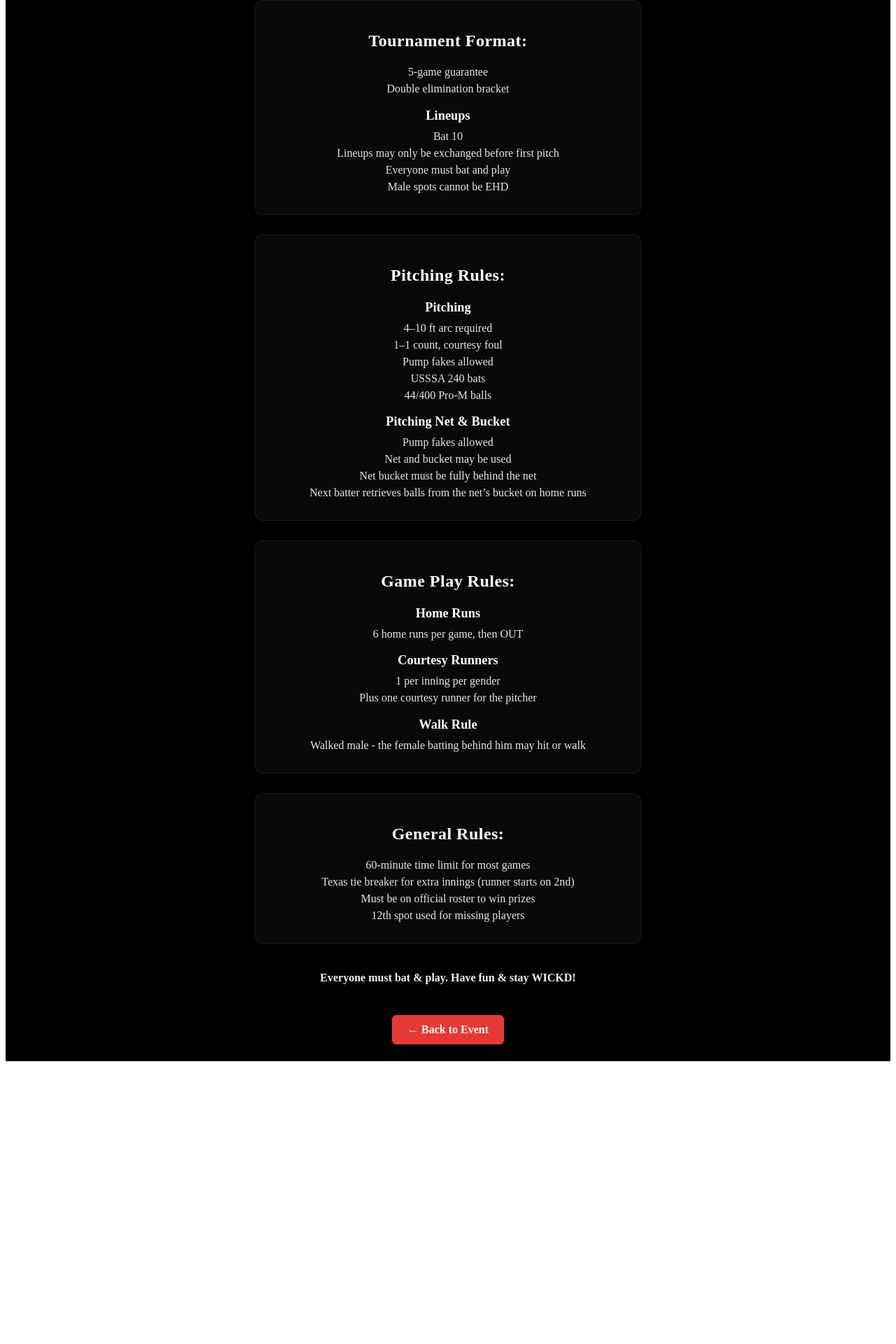
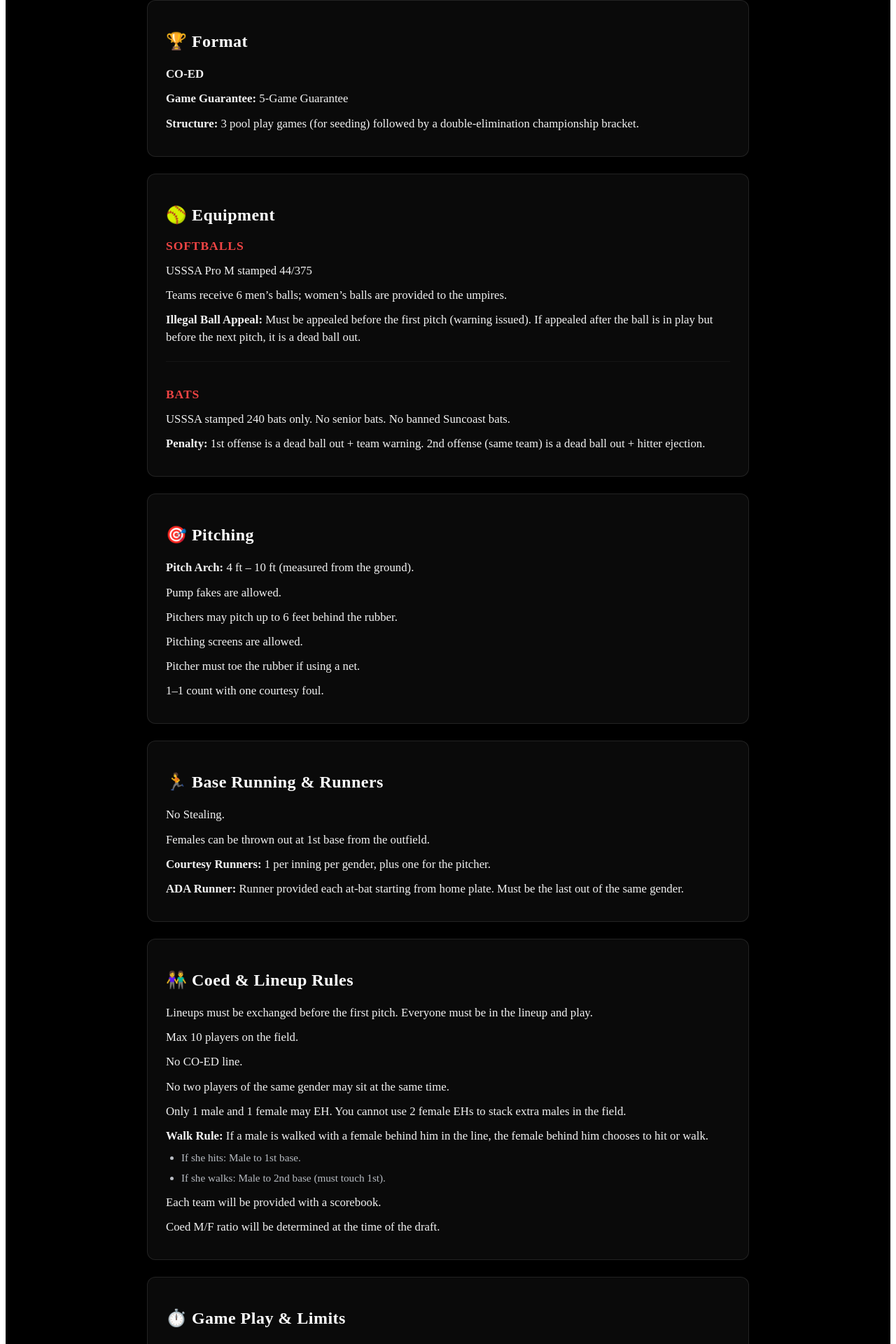
Before and after one commit to markhartley0929-netizen/SingleEventRegistration, a React (Vite) app: page /rules in a window 1280 px wide. Shown: the part 424-2344 px from the top of the page at 70% size. Before the commit the page ends 1948 px from the top, so only its background shows below. Built offline with nearby package versions, Linux system fonts and the light colour scheme.

Commit message:
Updating rules and rule css

```diff
--- a/src/pages/RulesPage.css
+++ b/src/pages/RulesPage.css
@@ -1,5 +1,7 @@
 .rules-hero {
   max-width: 860px;
+  margin: 0 auto;
+  padding: 0 15px;
 }
 
 /* Container */
@@ -7,35 +9,46 @@
   margin-top: 36px;
   display: flex;
   flex-direction: column;
-  gap: 28px;
+  gap: 24px; /* Slightly tighter gap for mobile flow */
+  text-align: left; /* Ensures rules are easy to read */
 }
 
 /* Subtle card styling */
 .rules-card {
   padding: 24px 26px;
   border-radius: 12px;
-  background: rgba(255, 255, 255, 0.03);
-  border: 1px solid rgba(255, 255, 255, 0.08);
+  background: rgba(255, 255, 255, 0.04);
+  border: 1px solid rgba(255, 255, 255, 0.1);
+  box-shadow: 0 4px 15px rgba(0, 0, 0, 0.2);
 }
 
-/* Card titles — PRIMARY */
+/* Card titles — PRIMARY (Format, Equipment, etc.) */
 .rules-card h2 {
-  margin-bottom: 22px;
+  margin-bottom: 20px;
   font-size: 1.5rem;
   font-weight: 800;
   letter-spacing: 0.02em;
+  color: #ffffff;
+  display: flex;
+  align-items: center;
+  gap: 10px;
 }
 
 /* Rule blocks inside cards */
 .rules-block + .rules-block {
-  margin-top: 18px;
+  margin-top: 22px;
+  padding-top: 18px;
+  border-top: 1px solid rgba(255, 255, 255, 0.05);
 }
 
-/* Section titles — SECONDARY */
+/* Section titles — SECONDARY (Softballs, Bats, Injuries) */
 .rules-block h3 {
-  margin-bottom: 10px;
-  font-size: 1.15rem;
+  margin-bottom: 12px;
+  font-size: 1.1rem;
   font-weight: 700;
+  color: #ef4444; /* WICKD Red accent */
+  text-transform: uppercase;
+  letter-spacing: 0.05em;
 }
 
 /* Lists */
@@ -46,39 +59,90 @@
 }
 
 .rules-block li {
+  margin-bottom: 10px; /* More breathing room for fat-finger scrolling */
+  line-height: 1.5;
+  opacity: 0.95;
+  font-size: 1.05rem;
+}
+
+/* Nested Lists (Walk Rule / Run Rules) */
+.rules-block ul ul {
+  list-style: disc;
+  padding-left: 22px;
+  margin-top: 8px;
+  margin-bottom: 8px;
+}
+
+.rules-block ul ul li {
+  font-size: 0.95rem;
   margin-bottom: 6px;
-  opacity: 0.9;
+  opacity: 0.85;
+  color: #e2e8f0;
+}
+
+/* Bold text for emphasis */
+.rules-block li strong {
+  color: #ffffff;
+  font-weight: 700;
 }
 
 /* Footer */
 .rules-footer {
-  margin-top: 12px;
+  margin: 20px 0;
   text-align: center;
   font-weight: 600;
-  opacity: 0.95;
+  font-size: 1.1rem;
 }
 
-/* Back button — MATCH HOME PAGE PRIMARY BUTTON */
+.rules-footer strong {
+  color: #ef4444;
+}
+
+/* Back button */
 .rules-back {
   align-self: center;
-  background: #ef4444;        /* same red as Register Now */
+  background: #ef4444;
   color: #ffffff;
   border: none;
-  padding: 12px 22px;
-  border-radius: 6px;
-  font-weight: 600;
+  padding: 14px 28px; /* Slightly larger for easier tapping */
+  border-radius: 8px;
+  font-weight: 700;
   text-decoration: none;
-  transition: background 0.2s ease, transform 0.15s ease;
+  transition: all 0.2s ease;
+  text-transform: uppercase;
+  letter-spacing: 0.03em;
+  margin-bottom: 40px;
 }
 
 .rules-back:hover {
-  background: #dc2626;        /* darker red on hover */
-  transform: translateY(-1px);
+  background: #dc2626;
+  transform: translateY(-2px);
 }
 
-/* Mobile tuning */
+/* Mobile Tuning (Mainly for Phones) */
 @media (max-width: 768px) {
+  .rules-hero {
+    padding: 0 10px;
+  }
+
+  .rules-hero h1 {
+    font-size: 1.75rem; /* Prevents title from wrapping weirdly */
+  }
+
   .rules-card {
-    padding: 20px;
+    padding: 18px;
+    border-radius: 8px;
+  }
+
+  .rules-card h2 {
+    font-size: 1.3rem;
+  }
+
+  .rules-block li {
+    font-size: 1rem; /* Slightly smaller text for smaller screens */
+  }
+
+  .rules-container {
+    gap: 16px;
   }
 }
--- a/src/pages/RulesPage.tsx
+++ b/src/pages/RulesPage.tsx
@@ -18,107 +18,163 @@ export default function RulesPage() {
 
         <div className="rules-container">
 
-          {/* GROUP 1 — TOURNAMENT FORMAT */}
+          {/* 🏆 FORMAT */}
           <div className="rules-card">
-            <h2>Tournament Format:</h2>
-
+            <h2>🏆 Format</h2>
             <div className="rules-block">
-
               <ul>
-                <li>5-game guarantee</li>
-                <li>Double elimination bracket</li>
-              </ul>
-            </div>
-
-            <div className="rules-block">
-              <h3>Lineups</h3>
-              <ul>
-                <li>Bat 10</li>
-                <li>Lineups may only be exchanged before first pitch</li>
-                <li>Everyone must bat and play</li>
-                <li>Male spots cannot be EHD</li>
-              </ul>
-            </div>
-          </div>
-
-          {/* GROUP 2 — PITCHING */}
-          <div className="rules-card">
-            <h2>Pitching Rules:</h2>
-
-            <div className="rules-block">
-              <h3>Pitching</h3>
-              <ul>
-                <li>4–10 ft arc required</li>
-                <li>1–1 count, courtesy foul</li>
-                <li>Pump fakes allowed</li>
-                <li>USSSA 240 bats</li>
-                <li>44/400 Pro-M balls</li>
-              </ul>
-            </div>
-
-            <div className="rules-block">
-              <h3>Pitching Net & Bucket</h3>
-              <ul>
-                <li>Pump fakes allowed</li>
-                <li>Net and bucket may be used</li>
-                <li>Net bucket must be fully behind the net</li>
+                <li><strong>CO-ED</strong></li>
+                <li><strong>Game Guarantee:</strong> 5-Game Guarantee</li>
                 <li>
-                  Next batter retrieves balls from the net’s bucket on home runs
+                  <strong>Structure:</strong> 3 pool play games (for seeding) followed by a double-elimination championship bracket.
                 </li>
               </ul>
             </div>
           </div>
 
-          {/* GROUP 3 — GAME PLAY */}
+          {/* 🥎 EQUIPMENT */}
           <div className="rules-card">
-            <h2>Game Play Rules:</h2>
-
+            <h2>🥎 Equipment</h2>
             <div className="rules-block">
-              <h3>Home Runs</h3>
+              <h3>Softballs</h3>
               <ul>
-                <li>6 home runs per game, then OUT</li>
+                <li>USSSA Pro M stamped 44/375</li>
+                <li>Teams receive 6 men’s balls; women’s balls are provided to the umpires.</li>
+                <li>
+                  <strong>Illegal Ball Appeal:</strong> Must be appealed before the first pitch (warning issued).
+                  If appealed after the ball is in play but before the next pitch, it is a dead ball out.
+                </li>
               </ul>
             </div>
-
             <div className="rules-block">
-              <h3>Courtesy Runners</h3>
+              <h3>Bats</h3>
               <ul>
-                <li>1 per inning per gender</li>
-                <li>Plus one courtesy runner for the pitcher</li>
-              </ul>
-            </div>
-
-            <div className="rules-block">
-              <h3>Walk Rule</h3>
-              <ul>
+                <li>USSSA stamped 240 bats only. No senior bats. No banned Suncoast bats.</li>
                 <li>
-                  Walked male - the female batting behind him may hit or walk
+                  <strong>Penalty:</strong> 1st offense is a dead ball out + team warning.
+                  2nd offense (same team) is a dead ball out + hitter ejection.
                 </li>
               </ul>
             </div>
           </div>
 
-          {/* GROUP 4 — GENERAL */}
+          {/* 🎯 PITCHING */}
           <div className="rules-card">
-            <h2>General Rules:</h2>
-
+            <h2>🎯 Pitching</h2>
             <div className="rules-block">
               <ul>
-                <li>60-minute time limit for most games</li>
+                <li><strong>Pitch Arch:</strong> 4 ft – 10 ft (measured from the ground).</li>
+                <li>Pump fakes are allowed.</li>
+                <li>Pitchers may pitch up to 6 feet behind the rubber.</li>
+                <li>Pitching screens are allowed.</li>
+                <li>Pitcher must toe the rubber if using a net.</li>
+                <li>1–1 count with one courtesy foul.</li>
+              </ul>
+            </div>
+          </div>
+
+          {/* 🏃 BASE RUNNING */}
+          <div className="rules-card">
+            <h2>🏃 Base Running & Runners</h2>
+            <div className="rules-block">
+              <ul>
+                <li>No Stealing.</li>
+                <li>Females can be thrown out at 1st base from the outfield.</li>
+                <li><strong>Courtesy Runners:</strong> 1 per inning per gender, plus one for the pitcher.</li>
                 <li>
-                  Texas tie breaker for extra innings (runner starts on 2nd)
+                  <strong>ADA Runner:</strong> Runner provided each at-bat starting from home plate.
+                  Must be the last out of the same gender.
                 </li>
-                <li>Must be on official roster to win prizes</li>
-                <li>12th spot used for missing players</li>
+              </ul>
+            </div>
+          </div>
+
+          {/* 👫 COED & LINEUP */}
+          <div className="rules-card">
+            <h2>👫 Coed & Lineup Rules</h2>
+            <div className="rules-block">
+              <ul>
+                <li>Lineups must be exchanged before the first pitch. Everyone must be in the lineup and play.</li>
+                <li>Max 10 players on the field.</li>
+                <li>No CO-ED line.</li>
+                <li>No two players of the same gender may sit at the same time.</li>
+                <li>Only 1 male and 1 female may EH. You cannot use 2 female EHs to stack extra males in the field.</li>
+                <li>
+                  <strong>Walk Rule:</strong> If a male is walked with a female behind him in the line, the female behind him chooses to hit or walk.
+                  <ul>
+                    <li>If she hits: Male to 1st base.</li>
+                    <li>If she walks: Male to 2nd base (must touch 1st).</li>
+                  </ul>
+                </li>
+                <li>Each team will be provided with a scorebook.</li>
+                <li>Coed M/F ratio will be determined at the time of the draft.</li>
+              </ul>
+            </div>
+          </div>
+
+          {/* ⏱️ GAME PLAY */}
+          <div className="rules-card">
+            <h2>⏱️ Game Play & Limits</h2>
+            <div className="rules-block">
+              <ul>
+                <li><strong>Home Runs:</strong> 6 then an out.</li>
+                <li><strong>Time Limits:</strong> 60-minute "Drop Dead" game time for pool play.</li>
+                <li>60-minute limit "finish the inning" for Bracket, Championship, and "IF" games.</li>
+                <li><strong>Run Rules:</strong>
+                  <ul>
+                    <li>20 runs after 3 innings</li>
+                    <li>15 runs after 4 innings</li>
+                    <li>10 runs after 5 innings</li>
+                  </ul>
+                </li>
+                <li><strong>Extra Innings:</strong> Texas Tie Breaker (last recorded out starts at second base).</li>
+              </ul>
+            </div>
+          </div>
+
+          {/* ⚠️ ROSTERS & DISCIPLINE */}
+          <div className="rules-card">
+            <h2>⚠️ Rosters, Discipline & Injuries</h2>
+            <div className="rules-block">
+              <h3>Injuries</h3>
+              <ul>
+                <li>First missed at-bat is an out. If the player cannot continue to hit that game, subsequent at bats will be skipped without penalty.</li>
+                <li>If the player wishes to stay in the game and continue to play, their at-bat will remain an out if they cannot physically take the at-bat.</li>
+                <li>A player who cannot bat, cannot continue in playing the tournament.</li>
+              </ul>
+            </div>
+            <div className="rules-block">
+              <h3>Ejections & No-Shows</h3>
+              <ul>
+                <li><strong>Ejections:</strong> Result in an automatic out in that lineup spot for the remainder of the game.</li>
+                <li>The Tournament Director will determine further eligibility. Ejected players are ineligible for prizes.</li>
+                <li><strong>No-Shows:</strong> If a player is missing by the end of Game 1 with no contact, they are removed from the tournament.</li>
+                <li>If the player has been contacted but will be late, their team can choose to add them as the 12th player.</li>
+                <li>If not there by the time of their at-bat, the team can choose to remove them.</li>
+                <li>Removed players are ineligible for prize package distribution.</li>
+                <li>No roster additions unless approved by tournament director.</li>
+                <li>If a player drops within 1 week, director will attempt to fill from the waitlist.</li>
+              </ul>
+            </div>
+          </div>
+
+          {/* 🏆 PRIZES & ⛈️ WEATHER */}
+          <div className="rules-card">
+            <h2>🏆 Prizes & ⛈️ Weather</h2>
+            <div className="rules-block">
+              <ul>
+                <li><strong>Prizes:</strong> Must be on official roster to receive prizes.</li>
+                <li><strong>Weather:</strong> The Director reserves the right to modify game formats (1-pitch, shortened times) due to weather.</li>
+                <li><strong>Refunds:</strong> No refunds are issued after pool play begins.</li>
+                <li>If cancelled during bracket play, prizes are awarded to the top 2 remaining teams based on seeding/run differential.</li>
               </ul>
             </div>
           </div>
 
           <p className="rules-footer">
-            Everyone must bat & play. Have fun & stay <strong>WICKD!</strong>
+            Have fun & stay <strong>WICKD!</strong>
           </p>
 
-          {/* PRIMARY BUTTON — MATCH HOME PAGE */}
           <Link to="/" className="btn primary rules-back">
             ← Back to Event
           </Link>
```
